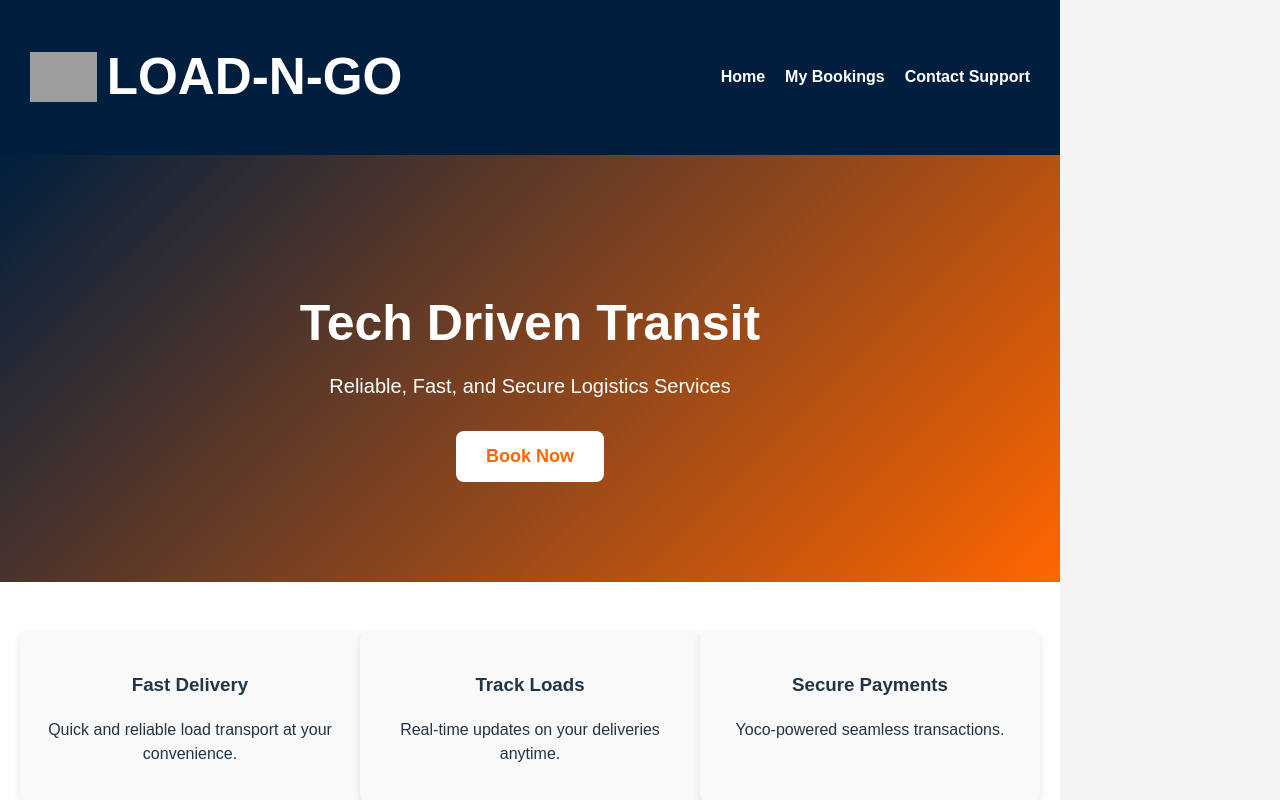
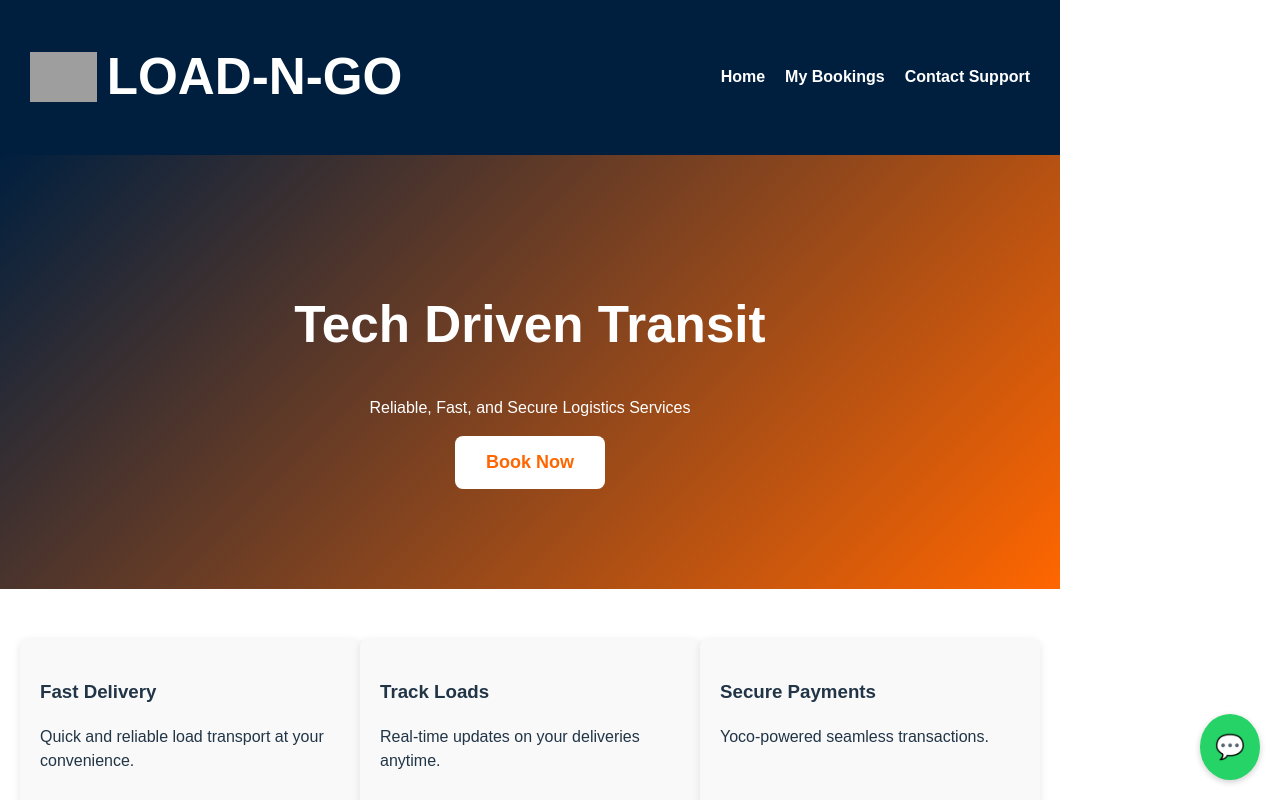
Before and after one commit to thandovambe1/load-n-go-logistics, a React (Vite) app: page / in a window 1280 px wide. Shown: the top 800 px of the page. Built offline with nearby package versions, Linux system fonts and the light colour scheme; grey boxes are pictures that could not be loaded.

Commit message:
Update App.css

```diff
--- a/src/App.css
+++ b/src/App.css
@@ -1,13 +1,10 @@
-/* General Styles */
 body {
   margin: 0;
   font-family: Arial, sans-serif;
-  background-color: #f4f4f4;
 }
 
-/* Navbar */
 header {
-  background-color: #001f3f; /* Navy Blue */
+  background: #001f3f;
   color: white;
   display: flex;
   justify-content: space-between;
@@ -21,16 +18,15 @@ header img {
 
 header nav a {
   color: white;
+  margin-left: 20px;
   text-decoration: none;
-  margin-left: 20px;
   font-weight: bold;
 }
 
 header nav a:hover {
-  color: #ff6600; /* Orange */
+  color: #ff6600;
 }
 
-/* Hero Section */
 .hero {
   background: linear-gradient(135deg, #001f3f, #ff6600);
   color: white;
@@ -38,20 +34,9 @@ header nav a:hover {
   padding: 100px 20px;
 }
 
-.hero h1 {
-  font-size: 50px;
-  margin-bottom: 20px;
-}
-
-.hero p {
-  font-size: 20px;
-  margin-bottom: 30px;
-}
-
 .hero button {
-  background-color: white;
+  background: white;
   color: #ff6600;
-  border: none;
   padding: 15px 30px;
   font-size: 18px;
   font-weight: bold;
@@ -59,11 +44,6 @@ header nav a:hover {
   cursor: pointer;
 }
 
-.hero button:hover {
-  background-color: #f1f1f1;
-}
-
-/* Features Section */
 .features {
   display: flex;
   justify-content: space-around;
@@ -72,18 +52,72 @@ header nav a:hover {
 }
 
 .feature-card {
+  width: 300px;
   background: #f9f9f9;
   padding: 20px;
   border-radius: 8px;
   box-shadow: 0 2px 8px rgba(0, 0, 0, 0.1);
-  width: 300px;
-  text-align: center;
 }
 
-/* Footer */
 footer {
-  background-color: #333;
+  background: #333;
   color: white;
   text-align: center;
   padding: 20px;
 }
+
+/* Booking Form */
+.form-container {
+  max-width: 500px;
+  margin: 50px auto;
+  background: white;
+  padding: 20px;
+  border-radius: 10px;
+  box-shadow: 0 4px 10px rgba(0, 0, 0, 0.1);
+}
+
+.form-container input,
+.form-container textarea {
+  width: 100%;
+  padding: 10px;
+  margin: 10px 0;
+  border: 1px solid #ccc;
+  border-radius: 6px;
+}
+
+.form-container button,
+.yoco-button {
+  display: inline-block;
+  width: 100%;
+  background: #ff6600;
+  color: white;
+  padding: 12px;
+  border: none;
+  border-radius: 6px;
+  font-size: 16px;
+  font-weight: bold;
+  cursor: pointer;
+  margin-top: 10px;
+  text-align: center;
+  text-decoration: none;
+}
+
+.form-container button:hover,
+.yoco-button:hover {
+  background: #e55a00;
+}
+
+/* WhatsApp Floating Button */
+.whatsapp-button {
+  position: fixed;
+  bottom: 20px;
+  right: 20px;
+  background: #25d366;
+  color: white;
+  font-size: 24px;
+  padding: 15px;
+  border-radius: 50%;
+  text-align: center;
+  text-decoration: none;
+  box-shadow: 0 2px 6px rgba(0, 0, 0, 0.2);
+}
```
